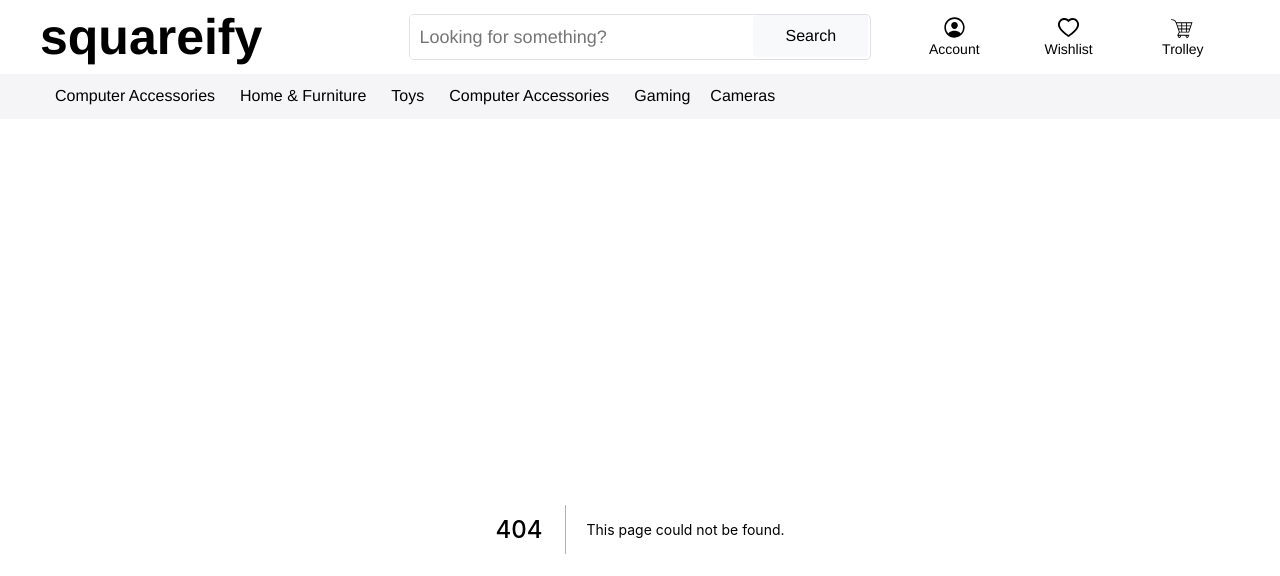
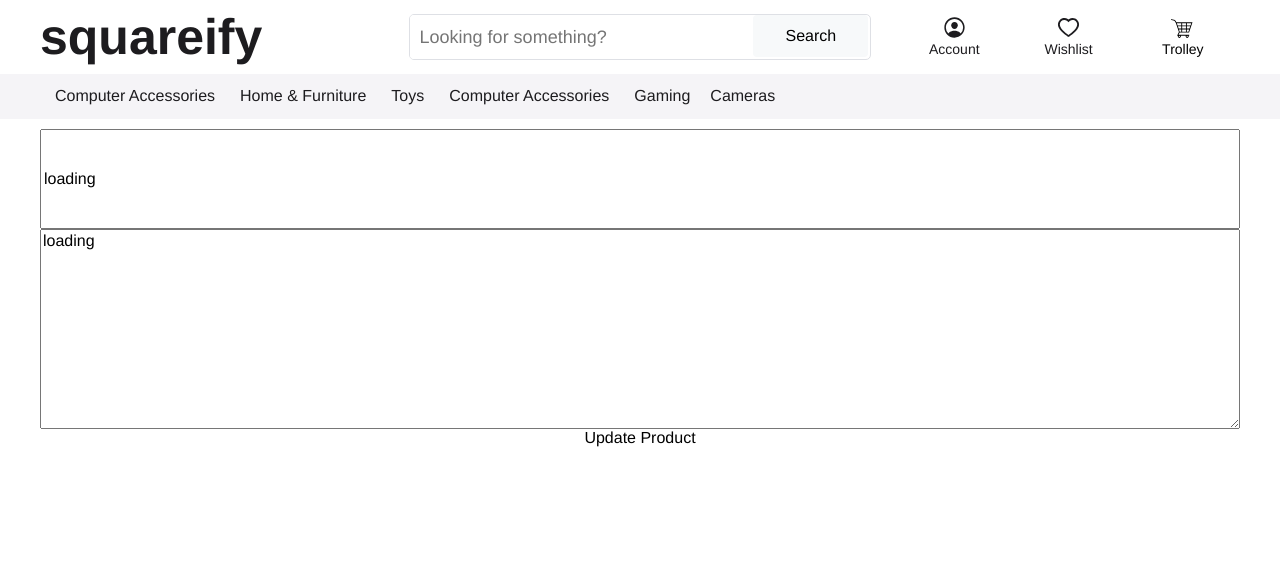
Before and after one commit to cojoclaudiu/squareify, a Next.js app: page /edit-product/1 in a window 1280 px wide. Before the commit this address had no page. Shown: the top 576 px of the page. Built offline with nearby package versions, Linux system fonts and the light colour scheme; no server answers.

Commit message:
working on edit product page

```diff
--- a/package.json
+++ b/package.json
@@ -21,6 +21,7 @@
     "react": "^17.0.2",
     "react-dom": "^17.0.2",
     "react-icons": "^4.2.0",
+    "react-markdown": "^7.0.0",
     "react-redux": "^7.2.4",
     "redux-persist": "^6.0.0"
   },
--- /dev/null
+++ b/src/components/EditProductForm/EditProductForm.jsx
@@ -0,0 +1,52 @@
+import { useState, useEffect } from 'react';
+import useData from 'hooks/useData';
+import { useRouter } from 'next/router';
+import axios from 'axios';
+import styles from './EditProductForm.module.css';
+
+export default function EditProductForm() {
+  const [editedItem, setEditedItem] = useState({ name: '', description: '' });
+
+  const router = useRouter();
+  const { i: id } = router.query;
+  const { items } = useData();
+  const itemData = items.find((item) => item.id === id);
+  const index = items.findIndex((obj) => obj.id === id);
+
+  const onUpdateHandler = (e) => {
+    e.preventDefault();
+    axios.patch(
+      `https://nextify31-default-rtdb.europe-west1.firebasedatabase.app/store/${index}.json`,
+      editedItem,
+    );
+  };
+
+  useEffect(() => {
+    setEditedItem({
+      name: itemData?.name ?? 'loading',
+      description: itemData?.description ?? 'loading',
+    });
+  }, [itemData]);
+
+  return (
+    <form className={styles.productContainer} onSubmit={onUpdateHandler}>
+      <input
+        className={styles.productName}
+        type="text"
+        value={editedItem.name}
+        onChange={(e) => setEditedItem((prev) => ({ ...prev, name: e.target.value }))}
+        name="productName"
+      />
+      <textarea
+        id="productDescription"
+        className={styles.productDescription}
+        type="text"
+        value={editedItem.description}
+        onChange={(e) => setEditedItem((prev) => ({ ...prev, description: e.target.value }))}
+        name="productDescription"
+      />
+
+      <button type="submit">Update Product</button>
+    </form>
+  );
+}
--- /dev/null
+++ b/src/components/EditProductForm/EditProductForm.module.css
@@ -0,0 +1,16 @@
+.productContainer {
+  display: flex;
+  flex-direction: column;
+  justify-self: center;
+  width: var(--appWidth);
+  max-width: var(--appWidth);
+  min-width: var(--square);
+}
+
+.productName {
+  height: 10rem;
+}
+
+.productDescription {
+  height: 20rem;
+}
--- /dev/null
+++ b/src/pages/edit-product/[name].jsx
@@ -0,0 +1,5 @@
+import EditProductForm from 'components/EditProductForm/EditProductForm';
+
+export default function EditProductPage() {
+  return <EditProductForm />;
+}
--- /dev/null
+++ b/src/pages/edit-product/index.jsx
@@ -0,0 +1,3 @@
+export default function EditProduct() {
+  return <h2>select a product before begin editing</h2>;
+}
```
Also changed, not shown: src/components/ui/ProductPage/ProductPage.jsx (+11 -1 lines), 1 other file (tests, documents, lock files or other folders).
